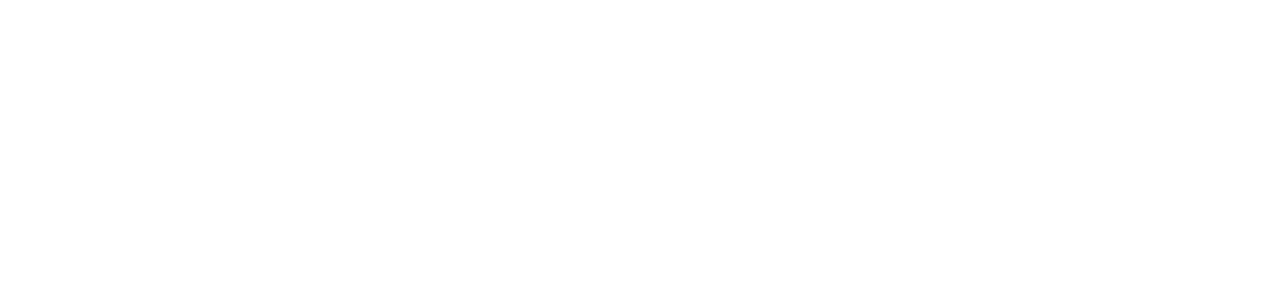
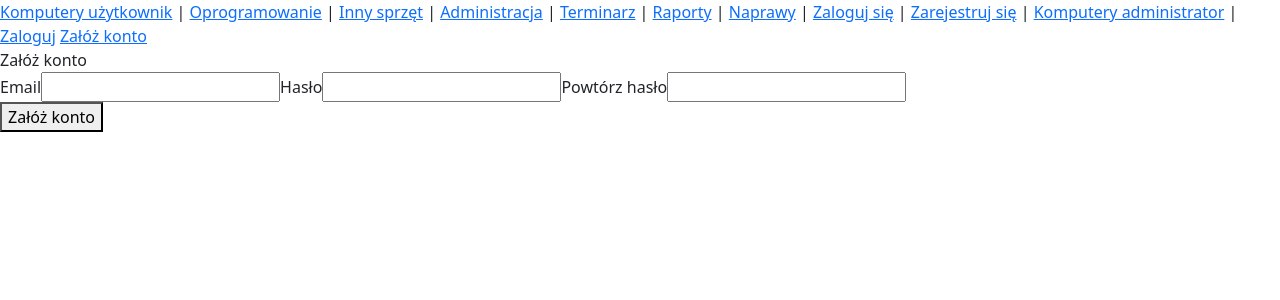
Before and after one commit to ficoCT/ewidencja_it, a React (Create React App) app: page /register in a window 1280 px wide. Before the commit this address had no page. Shown: the top 300 px of the page. Built offline with nearby package versions, Linux system fonts and the light colour scheme.

Commit message:
Register.

```diff
--- a/package.json
+++ b/package.json
@@ -13,7 +13,6 @@
     "react-dom": "^18.1.0",
     "react-router-dom": "^6.3.0",
     "react-scripts": "5.0.1",
-    "react-select": "^5.4.0",
     "web-vitals": "^2.1.4"
   },
   "scripts": {
--- a/src/App.js
+++ b/src/App.js
@@ -2,6 +2,7 @@
 import {Outlet, Link, Route} from "react-router-dom";
 
 function App() {
+
   return (
       <>
       <nav>
@@ -12,9 +13,9 @@
       <Link to="/timetable">Terminarz</Link> |{" "}
       <Link to="/reports">Raporty</Link> |{" "}
       <Link to="/repairs">Naprawy</Link> |{" "}
-      <Link to="/login">Zaloguj się</Link>
-          computers-manager-admin
-     <Link to="/computers-manager-admin">Komputery administrator</Link> |{" "}
+      <Link to="/login">Zaloguj się</Link> |{" "}
+      <Link to="/register">Zarejestruj się</Link> |{" "}
+      <Link to="/computers-manager-admin">Komputery administrator</Link> |{" "}
       </nav>
       <Outlet />
       </>
--- a/src/components/AddComputer/AddComputer.js
+++ b/src/components/AddComputer/AddComputer.js
@@ -3,7 +3,7 @@
 
 export default function AddComputer({ onSubmit }) {
 
-  const INITIAL_VALUES = { company: '', model: '', materialIndex: '', serialNumber: ''};
+  const INITIAL_VALUES = { company: 'dell', model: 'modelDell1', materialIndex: 'materialIndex', serialNumber: 'serialNumber'};
 
   return (
       <>
--- a/src/components/ComputerForm/ComputerForm.js
+++ b/src/components/ComputerForm/ComputerForm.js
@@ -23,17 +23,12 @@
 export default function ComputerForm({ computer, submitLabel, onSubmit }) {
 
   const initialValues = mapComputerToFormValues(computer);
-  // const [values, setValues] = useState(initialValues);
-  const [values, setValues] = useState({
-    company: 'dell',
-    materialIndex: '',
-    model: 'modelDell1',
-    serialNumber: ''});
+  const [values, setValues] = useState(initialValues);
+
   const [errorMessages, setErrorMessages] = useState(null);
 
   const selectItems = {
-    name: "size",
-    fields: {
+    models: {
       company: [
         {
           value: "dell",
@@ -84,10 +79,7 @@
     }
   };
 
-  const [valuesS, setValuesS] = useState({company: 'dell'});
-
   const handleChangeS = (name, value) => {
-    console.log('[name]: value', name, value);
     setValues((s) => {
       return { ...s, [name]: value };
     });
@@ -111,28 +103,12 @@
 
   return (
   <form onSubmit={handleSubmit}>
-    {/*<Field*/}
-    {/*    label="Producent"*/}
-    {/*    name="company"*/}
-    {/*    type="text"*/}
-    {/*    value={values.company}*/}
-    {/*    errorMessage={errorMessages?.company}*/}
-    {/*    onChange={handleChange}*/}
-    {/*/>*/}
-    {/*<Field*/}
-    {/*    label="Model"*/}
-    {/*    name="model"*/}
-    {/*    type="text"*/}
-    {/*    value={values.model}*/}
-    {/*    errorMessage={errorMessages?.model}*/}
-    {/*    onChange={handleChange}*/}
-    {/*/>*/}
     <select
         id="size1"
         name="size1"
         onChange={(e) => handleChangeS("company", e.target.value)}
     >
-      {selectItems.fields['company'].map(({ value, label }) => {
+      {selectItems.models['company'].map(({ value, label }) => {
         return (
             <option key={value} value={value}>
               {label}
@@ -147,9 +123,9 @@
         name="size2"
         onChange={(e) => handleChangeS("model", e.target.value)}
     >
-      {selectItems.fields[values.company].map(({ value, selected }) => {
+      {selectItems.models[values.company].map(({ value }) => {
         return (
-            <option key={value} value={value} selected={!!selected}>
+            <option key={value} value={value}>
               {value}
             </option>
         );
--- a/src/components/ComputersManagerAdmin/ComputersManagerAdmin.js
+++ b/src/components/ComputersManagerAdmin/ComputersManagerAdmin.js
@@ -8,7 +8,6 @@
 import AddComputer from '../AddComputer';
 import {app} from "../../firebase";
 import QueryComputer from "../QueryComputer";
-import Select from 'react-select';
 
 export default function ComputersManagerAdmin() {
 
@@ -210,7 +209,7 @@
         >
             {selectItems.fields[values.company].map(({ value, selected }) => {
                 return (
-                    <option key={value} value={value} selected={!!selected}>
+                    <option key={value} value={value}>
                         {value}
                     </option>
                 );
--- /dev/null
+++ b/src/components/Input.js
@@ -0,0 +1,26 @@
+import React from 'react';
+
+export function Input({ label, name, placeholder, type, value, errorMessage, onChange }) {
+    function handleChange(event) {
+        if (typeof onChange === 'function') {
+            onChange(event);
+        }
+    }
+
+    return (
+        <label>
+            {label}
+            <input
+                name={name}
+                type={type}
+                placeholder={placeholder}
+                value={value}
+                onChange={handleChange}
+            />
+            {errorMessage &&
+            <span>
+                {errorMessage}
+            </span>}
+        </label>
+    );
+}
--- /dev/null
+++ b/src/components/Links.js
@@ -0,0 +1,12 @@
+import {Link} from "react-router-dom";
+
+function Links() {
+  return (
+    <div>
+        <Link to="/login">Zaloguj</Link> {' '}
+        <Link to="/register">Załóż konto</Link> {' '}
+    </div>
+  );
+}
+
+export default Links;
--- /dev/null
+++ b/src/components/Login.js
@@ -0,0 +1,97 @@
+// import { ReactComponent as SVGDecoration } from "../../../Nowy folder/uselessThings/src/assets/Decoration.svg";
+// import { Input } from "../../../Nowy folder/uselessThings/src/components/Input";
+// import { Link } from "react-router-dom";
+// import Links from "../../../Nowy folder/uselessThings/src/components/Links";
+// import { validateLogin } from '../../../Nowy folder/uselessThings/src/validateLogin';
+// import {useState} from "react";
+// import { getAuth, signInWithEmailAndPassword } from "firebase/auth";
+
+function Login() {
+  // const [values, setValues] = useState({email: "", password: ""});
+  // const [errorMessages, setErrorMessages] = useState(null);
+  //
+  // function handleMouseOver(e) {
+  //     e.target.style.border = "2px solid #737373";
+  //     e.target.style.cursor = "pointer";
+  // }
+  //
+  // function handleMouseOut(e) {
+  //     e.target.style.border = "2px solid transparent";
+  // }
+  //
+  // const handleSubmit = (e) => {
+  //     e.preventDefault();
+  //
+  //     setErrorMessages(validateLogin(values));
+  //
+  //     if (errorMessages) return;
+  //
+  //     const auth = getAuth();
+  //     signInWithEmailAndPassword(auth, values.email, values.password)
+  //         .then((userCredential) => {
+  //             // Signed in
+  //             const user = userCredential.user;
+  //         })
+  //         .catch((error) => {
+  //             const errorCode = error.code;
+  //             const errorMessage = error.message;
+  //         });
+  // };
+  //
+  // const handleChange = (e) => {
+  //     const { name, value } = e.target;
+  //     setValues(prevValues => ({
+  //         ...prevValues,
+  //         [name]: value,
+  //     }));
+  // };
+
+  return (
+    <div className="login container">
+      {/*<div className="login__navbar" >*/}
+      {/*    <Links />*/}
+      {/*</div>*/}
+      {/*<span className="login__title">*/}
+      {/*    Zaloguj się*/}
+      {/*</span>*/}
+      {/*<SVGDecoration className="homeTextSVGDecoration"/>*/}
+      {/*<div className="login__input">*/}
+      {/*    <Input*/}
+      {/*        label="Email"*/}
+      {/*        name="email"*/}
+      {/*        type="email"*/}
+      {/*        value={values.email}*/}
+      {/*        errorMessage={errorMessages?.email}*/}
+      {/*        onChange={handleChange}*/}
+      {/*    />*/}
+      {/*    <Input*/}
+      {/*        label="Hasło"*/}
+      {/*        name="password"*/}
+      {/*        type="password"*/}
+      {/*        value={values.password}*/}
+      {/*        errorMessage={errorMessages?.password}*/}
+      {/*        onChange={handleChange}*/}
+      {/*    />*/}
+      {/*</div>*/}
+      {/*<div className="login__account">*/}
+      {/*    <Link*/}
+      {/*        className="login__account__register" to="/register"*/}
+      {/*        onMouseOver={handleMouseOver}*/}
+      {/*        onMouseOut={handleMouseOut}*/}
+      {/*    >*/}
+      {/*            Załóż konto*/}
+      {/*    </Link>*/}
+      {/*    <div*/}
+      {/*        className="login__account__login"*/}
+      {/*        onMouseOver={handleMouseOver}*/}
+      {/*        onMouseOut={handleMouseOut}*/}
+      {/*        onClick={handleSubmit}*/}
+      {/*    >*/}
+      {/*        Zaloguj się*/}
+      {/*    </div>*/}
+      {/*</div>*/}
+    </div>
+  );
+}
+
+export default Login;
--- /dev/null
+++ b/src/components/Register.js
@@ -0,0 +1,82 @@
+import {useState} from "react";
+import { getAuth, createUserWithEmailAndPassword } from "firebase/auth";
+
+import Links from "./Links";
+import {Input} from "./Input";
+import {validateRegister} from "../validateRegister";
+
+function Register() {
+    const [values, setValues] = useState({email: "", password: "", password1: ""});
+    const [errorMessages, setErrorMessages] = useState(null);
+
+    const handleSubmit = (e) => {
+        e.preventDefault();
+        setErrorMessages(validateRegister(values));
+
+        if (errorMessages) return;
+
+        const auth = getAuth();
+        createUserWithEmailAndPassword(auth, values.email, values.password)
+            .then((userCredential) => {
+                const user = userCredential.user;
+            })
+            .catch((error) => {
+                const errorCode = error.code;
+                const errorMessage = error.message;
+            });
+    };
+
+    const handleChange = (e) => {
+        const { name, value } = e.target;
+        setValues(prevValues => ({
+            ...prevValues,
+            [name]: value,
+        }));
+    };
+
+    return (
+        <div>
+            <div>
+                <Links />
+            </div>
+            <span>
+          Załóż konto
+            </span>
+            <div>
+                <Input
+                    label="Email"
+                    name="email"
+                    type="email"
+                    value={values.email}
+                    errorMessage={errorMessages?.email}
+                    onChange={handleChange}
+                />
+                <Input
+                    label="Hasło"
+                    name="password"
+                    type="password"
+                    value={values.password}
+                    errorMessage={errorMessages?.password}
+                    onChange={handleChange}
+                />
+                <Input
+                    label="Powtórz hasło"
+                    name="password1"
+                    type="password"
+                    value={values.password1}
+                    errorMessage={errorMessages?.password1}
+                    onChange={handleChange}
+                />
+            </div>
+            <button
+
+                onClick={handleSubmit}
+            >
+                Załóż konto
+            </button>
+        </div>
+
+    );
+}
+
+export default Register;
--- a/src/index.js
+++ b/src/index.js
@@ -17,6 +17,8 @@
 import Repairs from "./components/Repairs";
 import 'bootstrap/dist/css/bootstrap.min.css';
 import ComputersManagerAdmin from "./components/ComputersManagerAdmin";
+import Login from "./components/Login";
+import Register from "./components/Register";
 
 const root = ReactDOM.createRoot(document.getElementById('root'));
 root.render(
@@ -31,8 +33,9 @@
                   <Route path="timetable" element={<Timetable />} />
                   <Route path="reports" element={<Reports />} />
                   <Route path="repairs" element={<Repairs />} />
-
                   <Route path="computers-manager-admin" element={<ComputersManagerAdmin />} />
+                  <Route path="login" element={<Login />} />
+                  <Route path="register" element={<Register />} />
               </Route>
           </Routes>
       </BrowserRouter>
--- /dev/null
+++ b/src/validateRegister.js
@@ -0,0 +1,28 @@
+export function validateRegister(values) {
+  const errorMessages = {};
+
+  errorMessages.email = "";
+  errorMessages.password = "";
+
+  if (values.email.length === 0) {
+    errorMessages.email += 'Pole nie może być puste. ';
+  } else if ( !String(values.email)
+      .toLowerCase()
+      .match(
+          /^(([^<>()[\]\\.,;:\s@"]+(\.[^<>()[\]\\.,;:\s@"]+)*)|(".+"))@((\[[0-9]{1,3}\.[0-9]{1,3}\.[0-9]{1,3}\.[0-9]{1,3}\])|(([a-zA-Z\-0-9]+\.)+[a-zA-Z]{2,}))$/
+      )) {
+    errorMessages.email += 'Podany email jest nieprawidłowy!. ';
+  }
+
+  if (values.password.length === 0) {
+    errorMessages.password = 'Pole nie może być puste. ';
+  } else if (values.password.length <= 5) {
+    errorMessages.password = 'Podane hasło jest za krótkie!';
+  } else if (values.password !==  values.password1) {
+    errorMessages.password1 = 'Podane hasła muszą byś takie same!';
+  }
+
+  return Object.keys(errorMessages).length > 0
+    ? errorMessages
+    : null;
+}
```
Also changed, not shown: src/Contact.js (added, +24 -0 lines).
